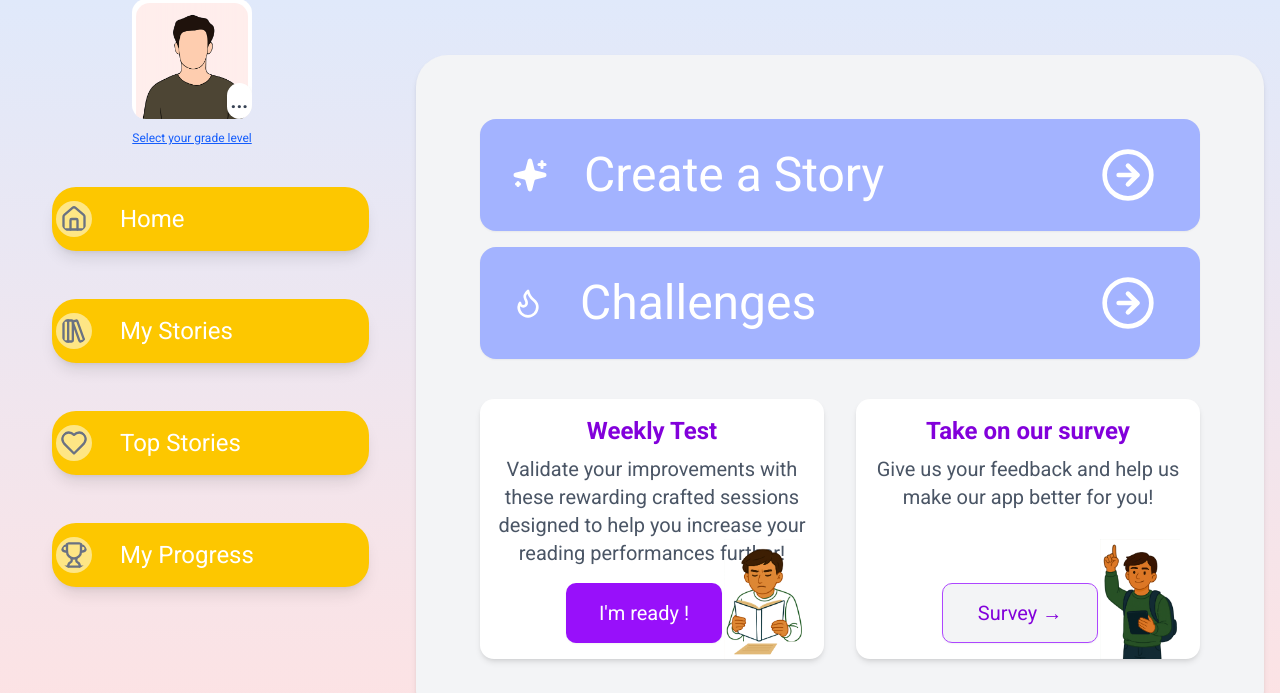
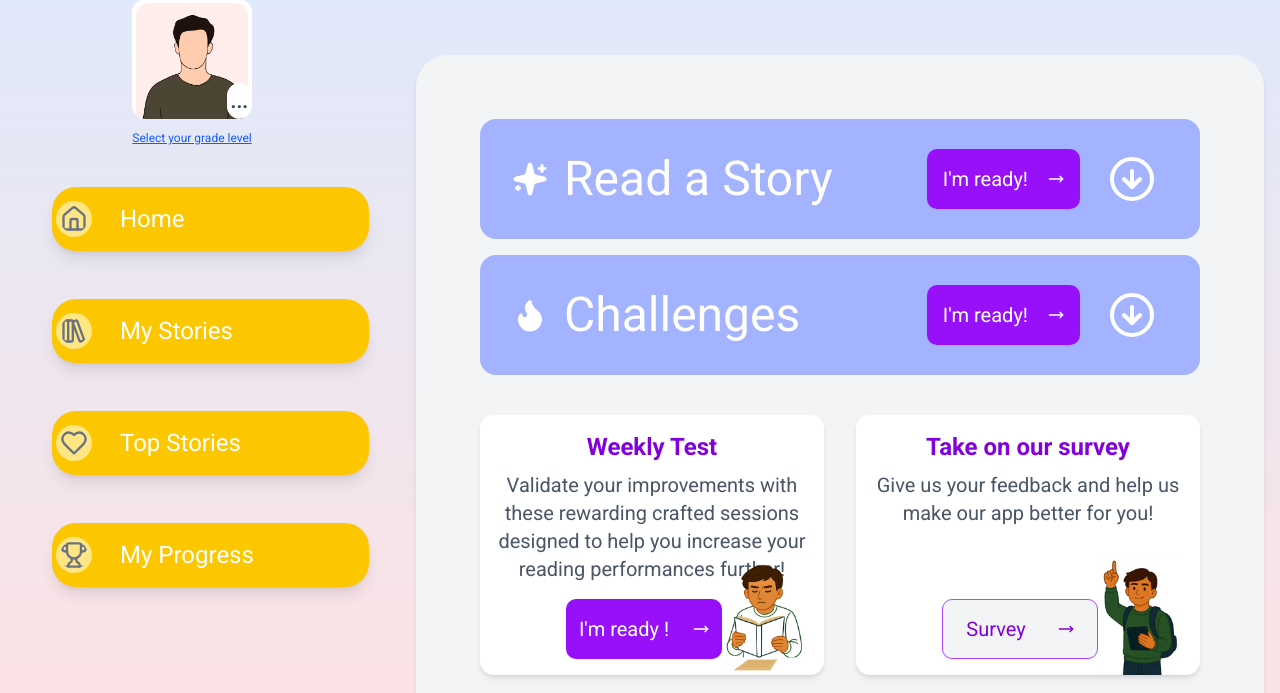
Before and after one commit to Sean-Andrew-Stanek/read-with-me, a Next.js app: page /home in a window 1280 px wide. Shown: the part 121-814 px from the top of the page. Built offline with nearby package versions, Linux system fonts and the light colour scheme; no server answers.

Commit message:
Add 'I'm ready!' buttons on home page

```diff
--- a/src/app/home/page.tsx
+++ b/src/app/home/page.tsx
@@ -3,7 +3,7 @@ import { useEffect } from 'react';
 import { toast } from 'sonner';
 import type { FC } from 'react';
 import { Button } from '@/components/ui/button';
-import { CircleArrowRight, Flame, Sparkles } from 'lucide-react';
+import { CircleArrowDown, Flame, MoveRight, Sparkles } from 'lucide-react';
 import { Check } from 'lucide-react';
 import { Info } from 'lucide-react';
 import Link from 'next/link';
@@ -46,33 +46,45 @@ const Dashboard: FC = () => {
         }, 600); // Delay to allow the toast to be displayed after the page load
     }, []);
 
-    const buttonSet =
-        'w-full h-16 sm:h-20 md:h-24 lg:h-28 flex items-center justify-between text-xl sm:text-2xl md:text-3xl lg:text-4xl bg-indigo-300 hover:bg-indigo-400 text-white rounded-2xl px-3 sm:px-5 md:px-6 lg:px-8 font-normal py-3';
     return (
         <div className="flex flex-col gap-5 items-center py-10 px-4 mt-10 min-h-screen max-w-screen-xl mx-auto overflow-x-hidden">
             <div className="flex flex-col space-y-4 p-4 sm:p-8 md:p-16 bg-gray-100 rounded-[2rem] shadow-md w-full max-w-5xl mx-auto my-0">
-                <Link href="/create-story">
-                    <Button className={buttonSet}>
-                        <span className="flex items-center space-x-2 sm:space-x-3 font-extralight text-2xl sm:text-3xl md:4xl lg:text-5xl">
-                            <Sparkles className="fill-white sm:size-6 md:size-8 lg:size-9 mr-9" />
-                            <span>Create a Story</span>
+                <div className="flex flex-col sm:flex-row items-center justify-between w-full bg-indigo-300 text-white rounded-2xl px-3 sm:px-5 md:px-6 lg:px-8 py-4 sm:py-6">
+                    <span className="flex items-center space-x-3 font-extralight text-2xl sm:text-3xl md:text-4xl lg:text-5xl">
+                        <Sparkles className="fill-white sm:size-6 md:size-8 lg:size-9 mr-4" />
+                        <span>Read a Story</span>
+                    </span>
+
+                    <div className="flex items-center space-x-4 mt-4 sm:mt-0">
+                        <Link href="/my-stories">
+                            <Button className="bg-purple-600 hover:bg-purple-700 text-white px-4 py-2 rounded-lg text-sm sm:text-md md:text-lg lg:text-xl flex items-center h-15">
+                                {"I'm ready!"} <span className="pl-3"><MoveRight /></span>
+                            </Button>
+                        </Link>
+
+                        <span className="flex items-center rounded-full p-1 bg-transparent">
+                            <CircleArrowDown className="size-12 sm:size-16 p-2 bg-transparent rounded-3xl text-white font-extralight" />
                         </span>
-                        <span className="flex items-center ml-6 rounded-full p-1 bg-transparent">
-                            <CircleArrowRight className="size-12 sm:size-16 md:size-17 lg:size-18 mr-0 p-2 bg-transparent rounded-3xl text-white" />
+                    </div>
+                </div>
+                <div className="flex flex-col sm:flex-row items-center justify-between w-full bg-indigo-300 text-white rounded-2xl px-3 sm:px-5 md:px-6 lg:px-8 py-4 sm:py-6">
+                    <span className="flex items-center space-x-3 font-extralight text-2xl sm:text-3xl md:text-4xl lg:text-5xl">
+                        <Flame className="fill-white sm:size-6 md:size-8 lg:size-9 mr-4" />
+                        <span>Challenges</span>
+                    </span>
+
+                    <div className="flex items-center space-x-4 mt-4 sm:mt-0">
+                        <Link href="#">
+                            <Button className="bg-purple-600 hover:bg-purple-700 text-white px-4 py-2 rounded-lg text-sm sm:text-md md:text-lg lg:text-xl flex items-center h-15">
+                                {"I'm ready!"} <span className="pl-3"><MoveRight /></span>
+                            </Button>
+                        </Link>
+
+                        <span className="flex items-center rounded-full p-1 bg-transparent">
+                            <CircleArrowDown className="size-12 sm:size-16 p-2 bg-transparent rounded-3xl text-white font-extralight" />
                         </span>
-                    </Button>
-                </Link>
-                <Link href="#">
-                    <Button className={buttonSet}>
-                        <span className="flex items-center space-x-3 font-extralight text-2xl sm:text-3xl md:4xl lg:text-5xl">
-                            <Flame className="sm:size-6 md:size-8 mr-9" />
-                            <span>Challenges</span>
-                        </span>
-                        <span className="flex items-center ml-6 rounded-full p-1 bg-transparent">
-                            <CircleArrowRight className="size-12 sm:size-16 md:size-17 lg:size-18 mr-0 p-2 bg-transparent rounded-3xl text-white" />
-                        </span>
-                    </Button>
-                </Link>
+                    </div>
+                </div>
                 <div className="mt-6 flex flex-wrap justify-center gap-6 sm:gap-8">
                     <div className="relative flex flex-col flex-1 basis-[300px] max-w-sm bg-white rounded-xl shadow-md p-4 overflow-hidden">
                         <h3 className="text-md sm:text-lg md:text-xl lg:text-2xl font-semibold text-purple-700 text-center">
@@ -83,13 +95,14 @@ const Dashboard: FC = () => {
                         </p>
                         <div className="mt-auto flex justify-center">
                             <Button className="bg-purple-600 hover:bg-purple-700 text-white px-4 py-2 rounded-lg text-sm sm:text-md md:text-lg lg:text-xl h-15 w-[50%] mt-4 mr-4">
-                                {"I'm ready !"}
+                                {"I'm ready !"} <span className='pl-4'><MoveRight /></span>
                             </Button>
                         </div>
                         <div className="absolute bottom-0 right-0 w-[60px] sm:w-[80px] md:w-[100px] lg:w-[120px] h-[60px] sm:h-[80px] md:h-[100px] lg:h-[120px]">
                             <Image
                                 src="/child-reading.png"
                                 alt="Child reading"
+
                                 priority={true}
                                 fill
                                 sizes="(max-width: 640px) 60px, (max-width: 768px) 80px, (max-width: 1024px) 100px, 120px"
@@ -107,7 +120,7 @@ const Dashboard: FC = () => {
                         </p>
                         <div className="mt-auto flex justify-center">
                             <Button className="border border-purple-500 bg-gray-100 text-purple-700 hover:bg-purple-50 px-4 py-2 rounded-lg text-sm sm:text-md md:text-lg lg:text-xl  h-15 w-[50%] mt-4 mr-4">
-                                Survey →
+                                Survey  <span className='pl-6'><MoveRight /></span>
                             </Button>
                         </div>
                         <div className="absolute bottom-0 right-0 w-[60px] sm:w-[80px] md:w-[100px] lg:w-[120px] h-[60px] sm:h-[80px] md:h-[100px] lg:h-[120px]">
```
